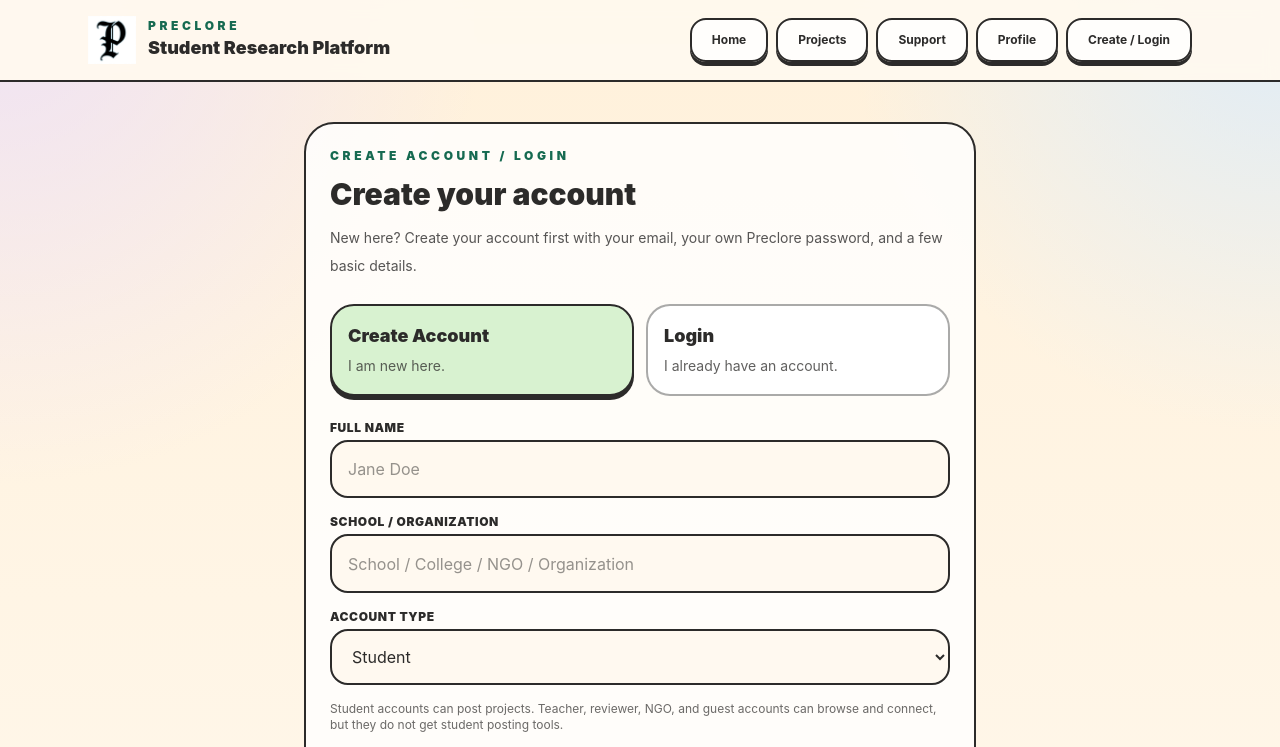
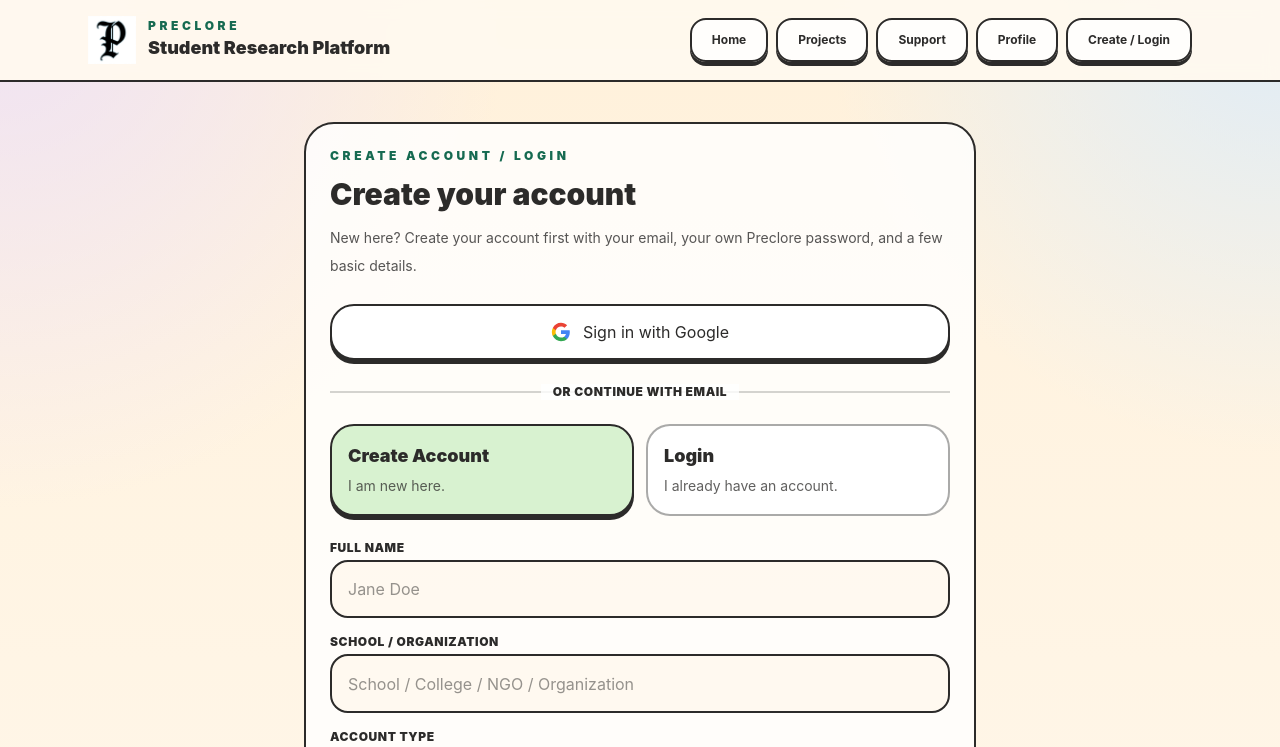
Before and after one commit to sai69692011-wq/Preclore, a Next.js app: page /auth in a window 1280 px wide. Shown: the top 747 px of the page. Built offline with nearby package versions, Linux system fonts and the light colour scheme; no server answers.

Commit message:
Add Google login functionality to OTP authentication

```diff
--- a/components/ui/otp-auth.jsx
+++ b/components/ui/otp-auth.jsx
@@ -121,6 +121,24 @@ export default function OtpAuth() {
     }
 
     await supabase.from('users').upsert(payload);
+  }
+
+  async function handleGoogleLogin() {
+    setLoading(true);
+    setFormError('');
+    setMessage('');
+
+    const { error } = await supabase.auth.signInWithOAuth({
+      provider: 'google',
+      options: {
+        redirectTo: `${window.location.origin}/auth/callback`
+      }
+    });
+
+    if (error) {
+      setLoading(false);
+      setFormError(simplifyAuthError(error.message));
+    }
   }
 
   async function handleAuth(event) {
@@ -266,7 +284,46 @@ export default function OtpAuth() {
           : 'Already have an account? Log in with the email and password you created for Preclore.'}
       </p>
 
-      <div className="mt-6 grid gap-3 sm:grid-cols-2">
+      {/* Google OAuth Button */}
+      <div className="mt-6">
+        <button
+          type="button"
+          onClick={handleGoogleLogin}
+          disabled={loading}
+          className="flex w-full items-center justify-center gap-3 rounded-[24px] border-2 border-ink bg-white p-3.5 font-bold text-ink shadow-[0_4px_0_0_rgba(44,43,42,1)] transition hover:bg-neutral-50 active:translate-y-0.5 active:shadow-none disabled:opacity-50"
+        >
+          <svg className="h-5 w-5" viewBox="0 0 24 24">
+            <path
+              fill="#4285F4"
+              d="M22.56 12.25c0-.78-.07-1.53-.2-2.25H12v4.26h5.92c-.26 1.37-1.04 2.53-2.21 3.31v2.77h3.57c2.08-1.92 3.28-4.74 3.28-8.09z"
+            />
+            <path
+              fill="#34A853"
+              d="M12 23c2.97 0 5.46-.98 7.28-2.66l-3.57-2.77c-.98.66-2.23 1.06-3.71 1.06-2.86 0-5.29-1.93-6.16-4.53H2.18v2.84C3.99 20.53 7.7 23 12 23z"
+            />
+            <path
+              fill="#FBBC05"
+              d="M5.84 14.09c-.22-.66-.35-1.36-.35-2.09s.13-1.43.35-2.09V7.06H2.18C1.43 8.55 1 10.22 1 12s.43 3.45 1.18 4.94l2.85-2.22.81-.63z"
+            />
+            <path
+              fill="#EA4335"
+              d="M12 5.38c1.62 0 3.06.56 4.21 1.64l3.15-3.15C17.45 2.09 14.97 1 12 1 7.7 1 3.99 3.47 2.18 7.06l3.66 2.84c.87-2.6 3.3-4.52 6.16-4.52z"
+            />
+          </svg>
+          Sign in with Google
+        </button>
+      </div>
+
+      <div className="relative my-6 flex items-center justify-center">
+        <div className="absolute inset-0 flex items-center">
+          <div className="w-full border-t-2 border-ink/20" />
+        </div>
+        <span className="relative bg-white/80 px-3 text-xs font-black uppercase tracking-wider text-ink/60">
+          Or continue with email
+        </span>
+      </div>
+
+      <div className="grid gap-3 sm:grid-cols-2">
         <button
           type="button"
           onClick={() => {
```
